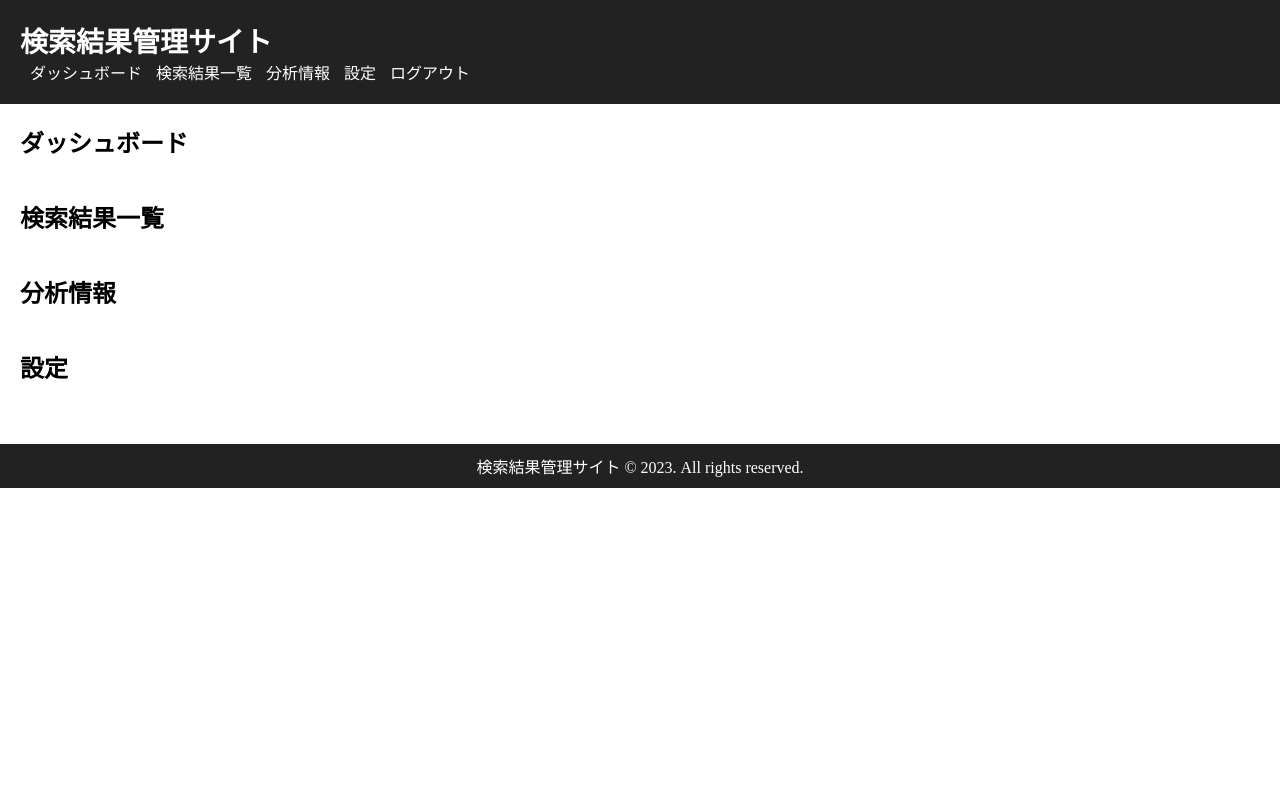
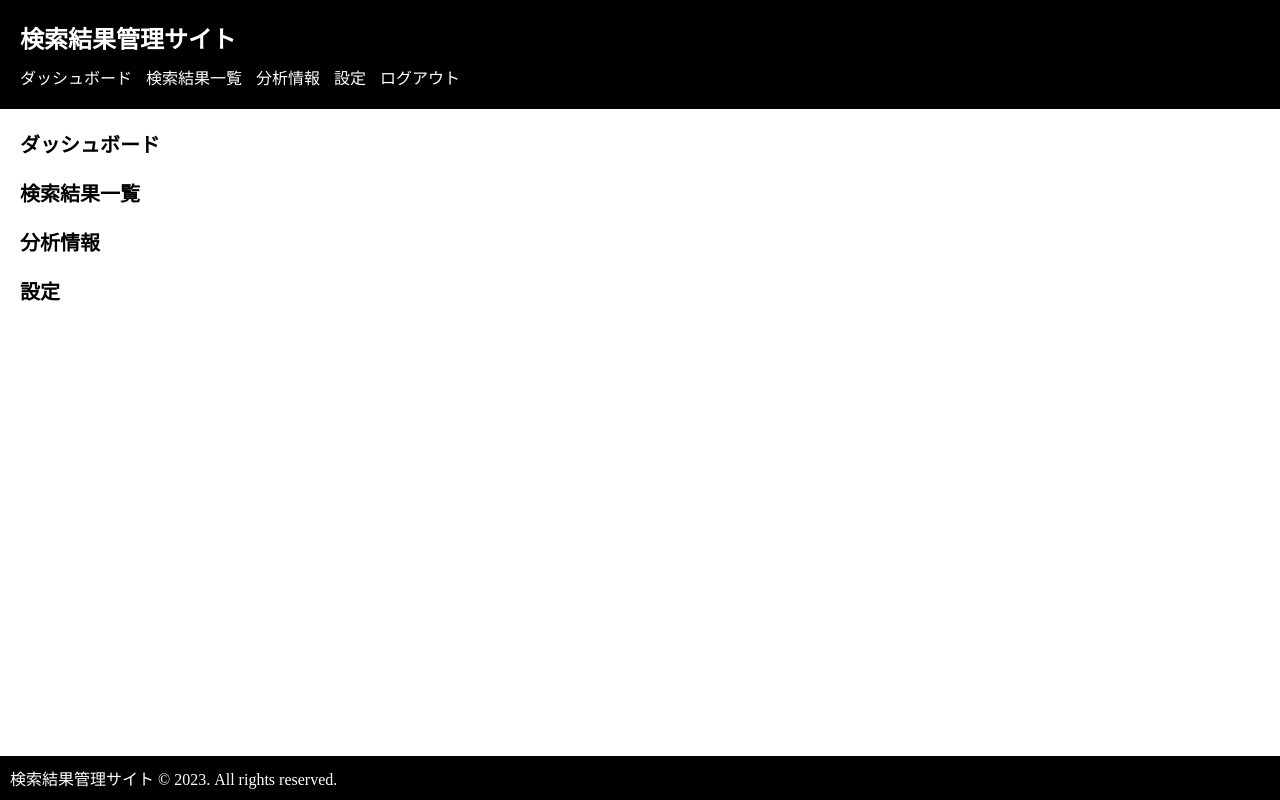
Before and after one commit to weiweiwei8878dayo/Google-kanri, a plain HTML site: page index.html in a window 1280 px wide. Drawn offline with Linux system fonts and the light colour scheme.

Commit message:
Update styles.css

```diff
--- a/styles.css
+++ b/styles.css
@@ -1,54 +1,58 @@
 /* styles.css */
 
-/* リセットCSS */
-body, figure, h1, h2, h3, h4, h5, h6, p, dl, dt, dd, ul, ol, li, pre, form, fieldset, blockquote, th, td, hr {
+/* リセットCSS（リセットCSSはブラウザごとのデフォルトスタイルをリセットするためのもので、ブラウザ間の差異を吸収するために使用されます） */
+body, h1, h2, h3, h4, h5, h6, p, ol, ul {
   margin: 0;
   padding: 0;
 }
 
 /* ヘッダー */
 header {
-  background-color: #222;
-  color: #fff;
-  padding: 20px;
+  background-color: #000; /* 背景色 */
+  color: #fff; /* テキスト色 */
+  padding: 20px; /* パディング */
 }
 
 header h1 {
-  font-size: 28px;
+  font-size: 24px; /* フォントサイズ */
 }
 
 nav ul {
   list-style-type: none;
+  margin-top: 10px;
 }
 
 nav ul li {
   display: inline;
+  margin-right: 10px;
 }
 
 nav ul li a {
-  color: #fff;
-  margin-left: 10px;
+  color: #fff; /* リンクのテキスト色 */
   text-decoration: none;
 }
 
 /* メインコンテンツ */
 main {
-  padding: 20px;
+  padding: 20px; /* パディング */
 }
 
 section {
-  margin-bottom: 40px;
+  margin-bottom: 20px; /* セクション間のマージン */
 }
 
 section h2 {
-  font-size: 24px;
-  margin-bottom: 10px;
+  font-size: 20px; /* セクションの見出しのフォントサイズ */
+  margin-bottom: 10px; /* 見出しの下のマージン */
 }
 
 /* フッター */
 footer {
-  background-color: #222;
-  color: #fff;
-  padding: 10px;
-  text-align: center;
+  background-color: #000; /* 背景色 */
+  color: #fff; /* テキスト色 */
+  padding: 10px; /* パディング */
+  position: fixed;
+  bottom: 0;
+  left: 0;
+  right: 0;
 }
```
